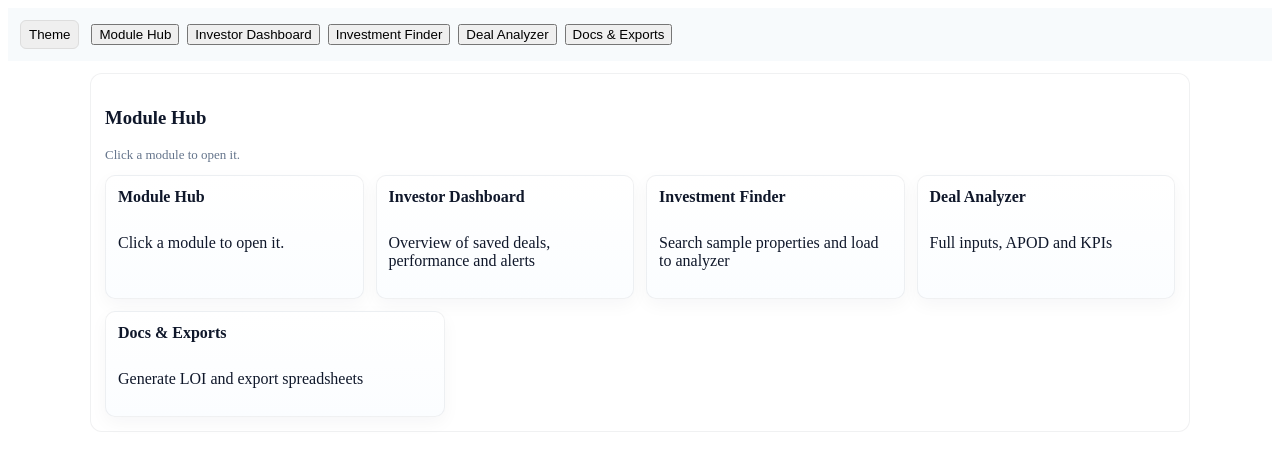
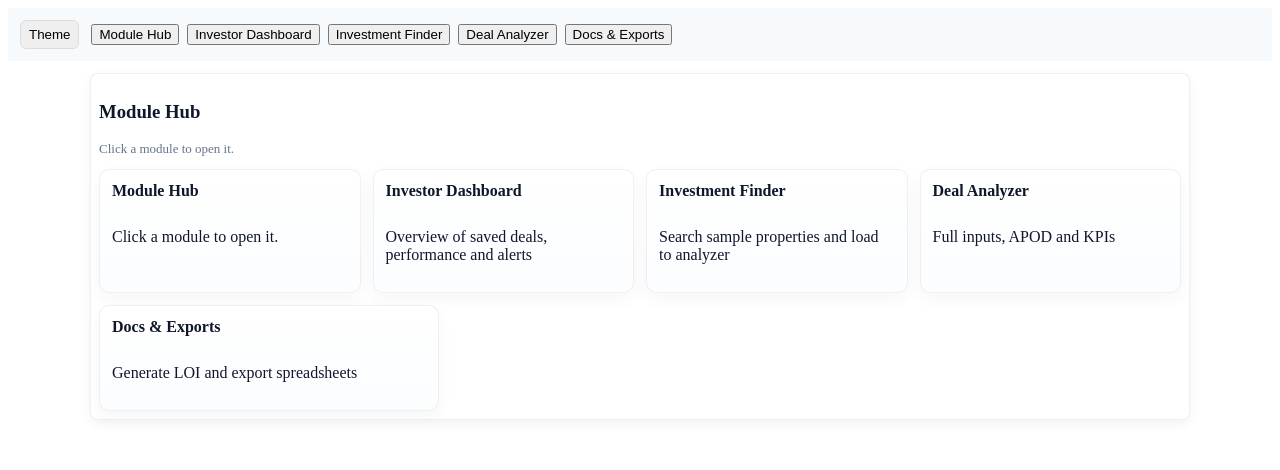
Before and after one commit to stevemukensnabl-bot/grolinx-re-app, a plain HTML site: page index.html in a window 1280 px wide. Drawn offline with Linux system fonts and the light colour scheme.

Commit message:
Update grolinx.css

```diff
--- a/grolinx.css
+++ b/grolinx.css
@@ -241,3 +241,21 @@ html, body {
   #moduleArea .tiles { grid-template-columns: repeat(2, 1fr) !important; }
   #moduleArea .form-grid { grid-template-columns: repeat(1, 1fr); }
 }
+#moduleArea .card,
+#moduleArea .tile,
+#moduleArea .module-tile,
+#moduleArea input,
+#moduleArea select,
+#moduleArea textarea,
+#moduleArea button.btn,
+#moduleArea button.btn-ghost,
+#moduleArea table,
+#moduleArea table th,
+#moduleArea table td {
+  background-color: var(--bg-card, #fff) !important;
+  box-shadow: 0 4px 12px rgba(0,0,0,0.05) !important;
+  border: 1px solid rgba(15,23,42,0.06) !important;
+  border-radius: 8px !important;
+  padding: 8px !important;
+  color: var(--text, #0f172a) !important;
+}
```
